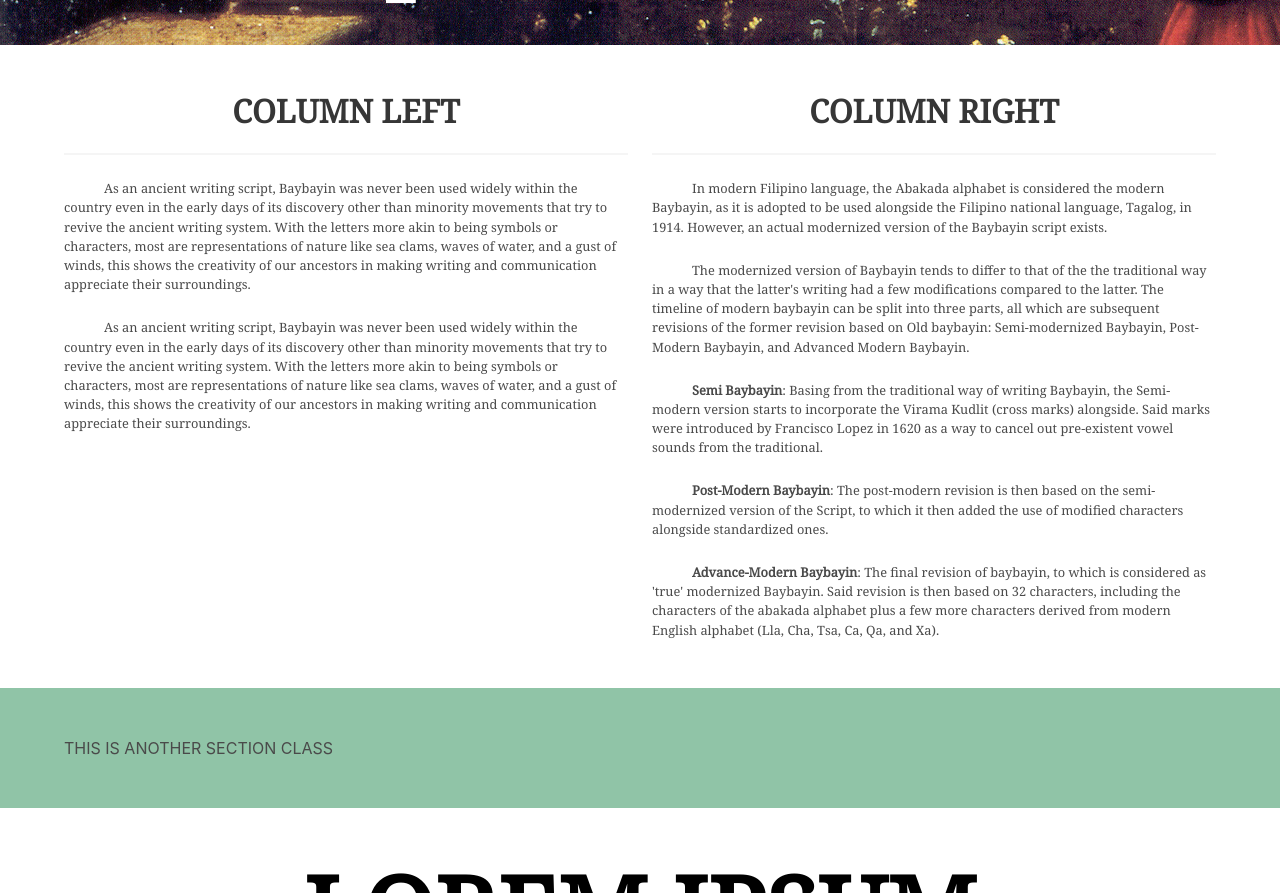
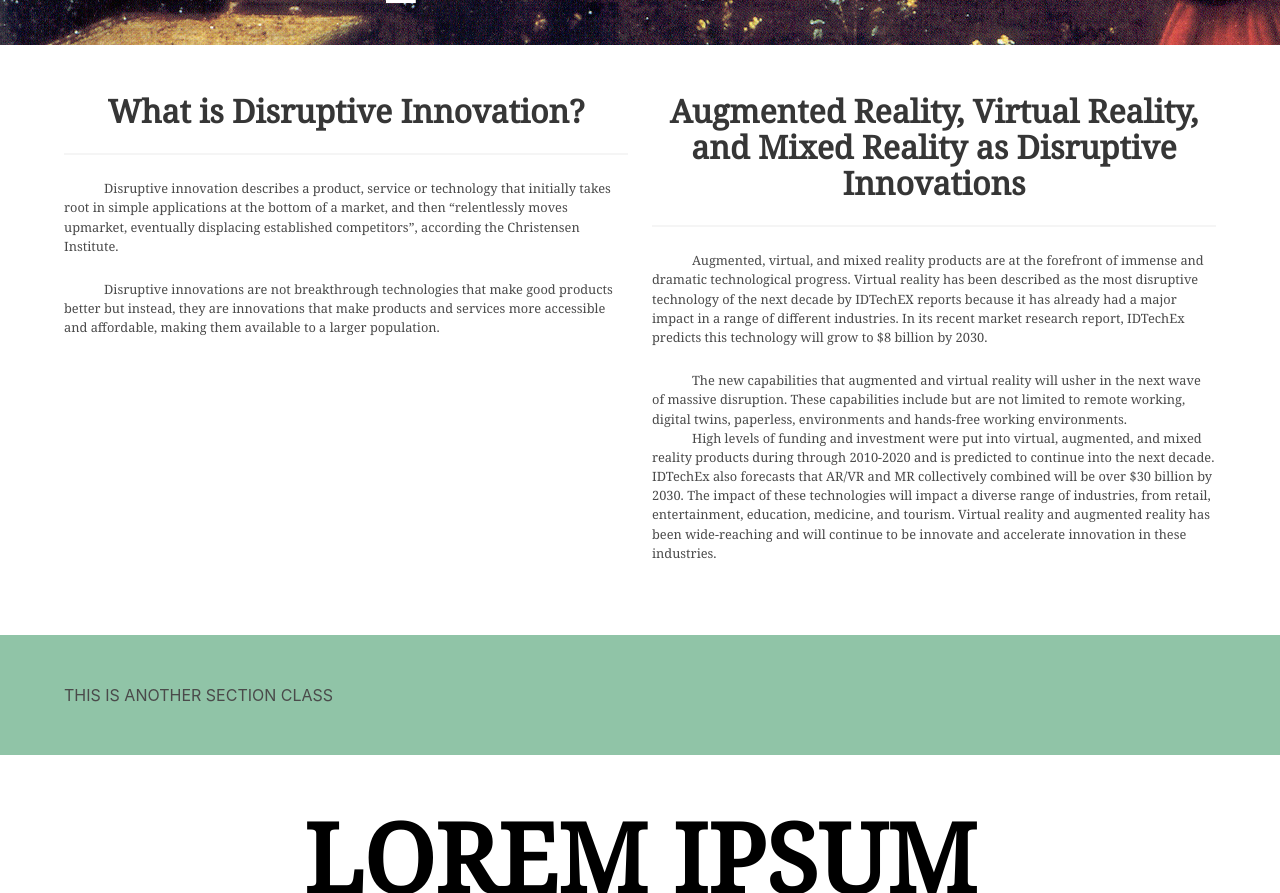
Before and after one commit to mint-ras/mms142-groupo-2020, a plain HTML site: page index.html in a window 1280 px wide. Shown: the part 4062-4955 px from the top of the page. Drawn offline with nearby package versions, Linux system fonts and the light colour scheme; some packages are replaced by stand-ins of ours; a script that the page names is missing.

Commit message:
input content into section

```diff
--- a/index.html
+++ b/index.html
@@ -219,40 +219,34 @@ Apple’s ARKit 2.0 is Apple’s developer platform for AR apps, thus stepping u
       <div class="container">
         <div class="columns">
           <div class="column has-text-centered prompt" data-aos="zoom-down">
-            <p class="title mt">COLUMN LEFT</p>
+            <p class="title mt">What is Disruptive Innovation?</p>
             <hr />
             <div>
               <p class="mt prompt-paragraph" style="text-align: left;" data-a>
-                As an ancient writing script, Baybayin was never been used widely within the country even in the early days of its discovery other than minority movements that try to revive the ancient writing system. With the letters more akin to being symbols or characters, most are representations of nature like sea clams, waves of water, and a gust of winds, this shows the creativity of our ancestors in making writing and communication appreciate their surroundings.
+                Disruptive innovation describes a product, service or technology that initially takes root in simple applications at the bottom of a market, and then “relentlessly moves upmarket, eventually displacing established competitors”, according the Christensen Institute.
               </p>
               <br />
               <p class="mt prompt-paragraph" style="text-align: left;">
-                As an ancient writing script, Baybayin was never been used widely within the country even in the early days of its discovery other than minority movements that try to revive the ancient writing system. With the letters more akin to being symbols or characters, most are representations of nature like sea clams, waves of water, and a gust of winds, this shows the creativity of our ancestors in making writing and communication appreciate their surroundings.
+                Disruptive innovations are not breakthrough technologies that make good products better but instead, they are innovations that make products and services more accessible and affordable, making them available to a larger population.
               </p>
             </div>
           </div>
           <div class="column has-text-centered prompt" data-aos="zoom-down">
-            <p class="title mt">COLUMN RIGHT</p>
+            <p class="title mt">Augmented Reality, Virtual Reality, and Mixed Reality as Disruptive Innovations</p>
             <hr />
             <div>
               <p class="mt prompt-paragraph" style="text-align: left;">
-                In modern Filipino language,  the Abakada alphabet is considered the modern Baybayin, as it is adopted to be used alongside the Filipino national language, Tagalog, in 1914. However, an actual modernized version of the Baybayin script exists.
+              Augmented, virtual, and mixed reality products are at the forefront of immense and dramatic technological progress. Virtual reality has been described as the most disruptive technology of the next decade by IDTechEX reports because it has already had a major impact in a range of different industries. In its recent market research report, IDTechEx predicts this technology will grow to $8 billion by 2030.
+
               </p>
               <br />
               <p class="mt prompt-paragraph" style="text-align: left;">
-                The modernized version of Baybayin tends to differ to that of the the traditional way in a way that the latter's writing had a few modifications compared to the latter. The timeline of modern baybayin can be split into three parts, all which are subsequent revisions of the former revision based on Old baybayin: Semi-modernized Baybayin, Post-Modern Baybayin, and Advanced Modern Baybayin.
+                The new capabilities that augmented and virtual reality will usher in the next wave of massive disruption. These capabilities include but are not limited to remote working, digital twins, paperless, environments and hands-free working environments.
+              <br />
+              <p class="mt prompt-paragraph" style="text-align: left;">
+High levels of funding and investment were put into virtual, augmented, and mixed reality products during through 2010-2020 and is predicted to continue into the next decade. IDTechEx also forecasts that AR/VR and MR collectively combined will be over $30 billion by 2030. The impact of these technologies will impact a diverse range of industries, from retail, entertainment, education, medicine, and tourism. Virtual reality and augmented reality has been wide-reaching and will continue to be innovate and accelerate innovation in these industries.
               </p>
               <br />
-              <p class="mt prompt-paragraph" style="text-align: left;">
-                <span style="font-weight: 800">Semi Baybayin</span>: Basing from the traditional way of writing Baybayin, the Semi-modern version starts to incorporate the Virama Kudlit (cross marks) alongside. Said marks were introduced by Francisco Lopez in 1620 as a way to cancel out pre-existent vowel sounds from the traditional.
-              </p>
-              <br />
-              <p class="mt prompt-paragraph" style="text-align: left;">
-                <span style="font-weight: 800">Post-Modern Baybayin</span>: The post-modern revision is then based on the semi-modernized version of the Script, to which it then added the use of modified characters alongside standardized ones.
-              </p>
-              <br />
-              <p class="mt prompt-paragraph" style="text-align: left;">
-                <span style="font-weight: 800">Advance-Modern Baybayin</span>: The final revision of baybayin, to which is considered as 'true' modernized Baybayin. Said revision is then based on 32 characters, including the characters of the abakada alphabet plus a few more characters derived from modern English alphabet (Lla, Cha, Tsa, Ca, Qa, and Xa).
               </p>
             </div>
           </div>
```
